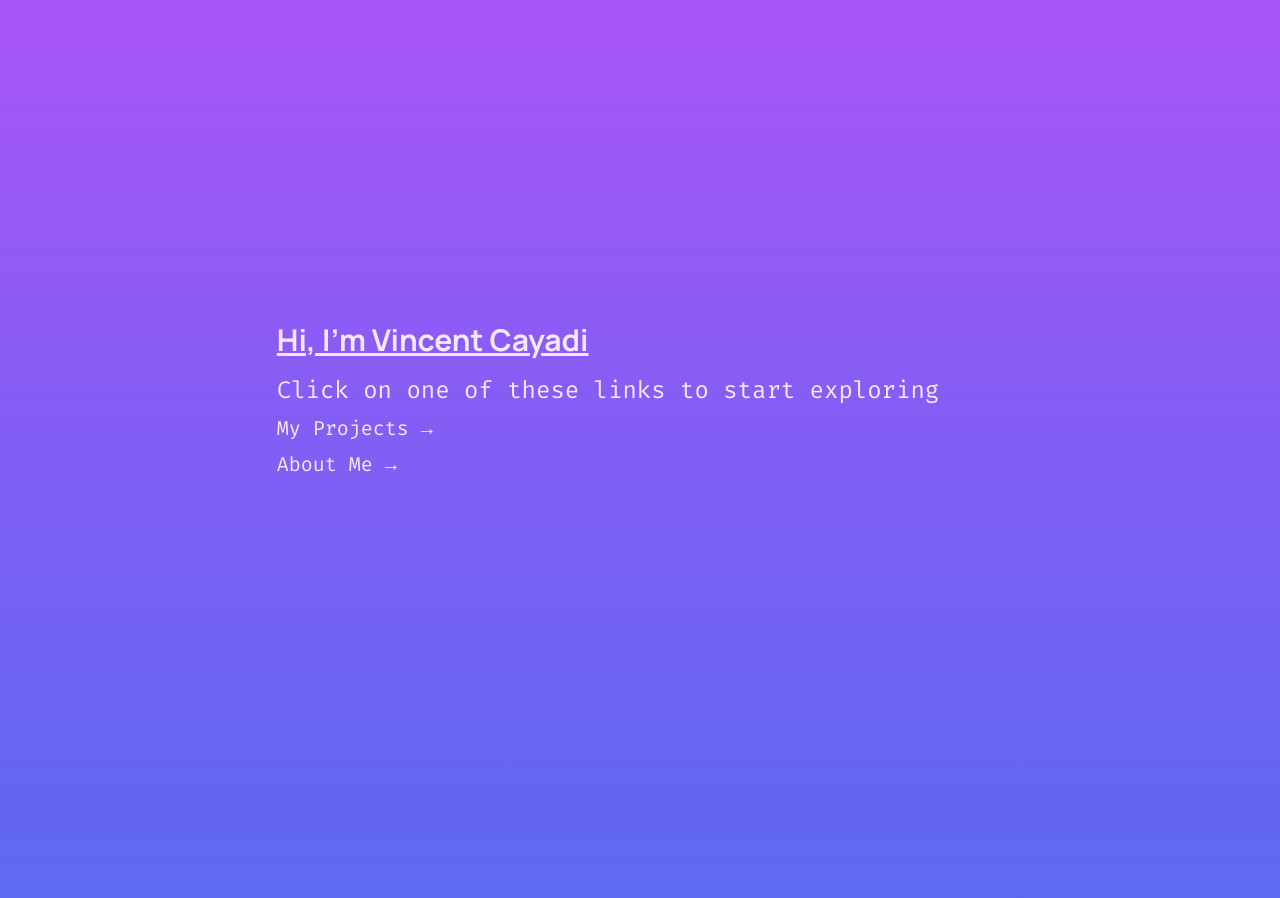
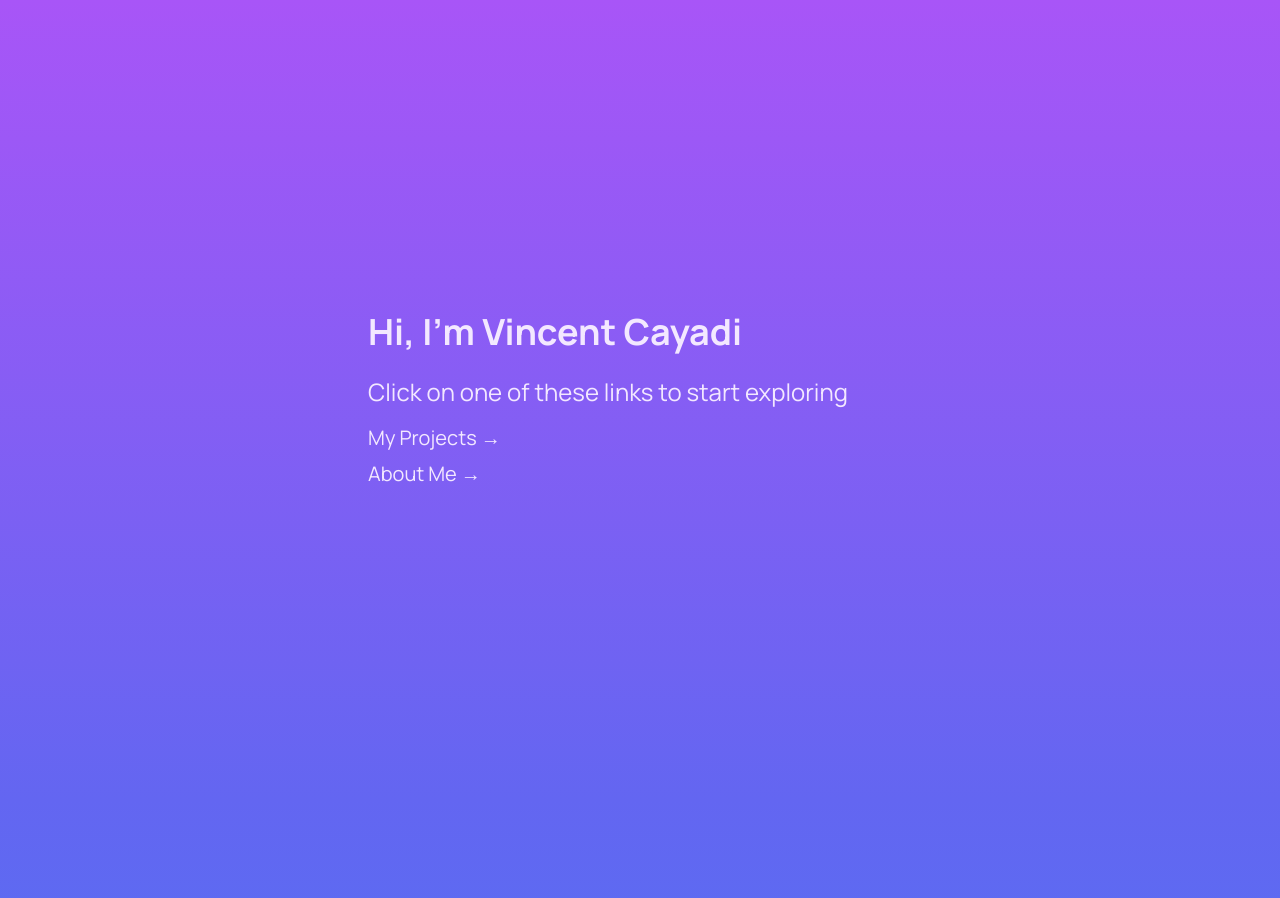
Before and after one commit to vincentcayadi/satoriarw, a Next.js app: page / in a window 1280 px wide. Shown: the top 898 px of the page. Built offline with nearby package versions, Linux system fonts and the light colour scheme.

Commit message:
Removed Underline

```diff
--- a/components/Layout.js
+++ b/components/Layout.js
@@ -13,7 +13,7 @@ const Layout = ({ children }) => {
           <link
             href="https://fonts.googleapis.com/css2?family=Manrope:wght@200;300;400;500;600;700;800&display=swap"
             rel="stylesheet"
-          />{" "}
+          />
           <link
             href="https://fonts.googleapis.com/css2?family=Fira+Code:wght@200;300;400;500;600;700;800&display=swap"
             rel="stylesheet"
--- a/pages/index.js
+++ b/pages/index.js
@@ -10,19 +10,19 @@ export default function Home() {
       <div className="grid w-full h-screen mx-auto place-items-center bg-gradient-to-b to-indigo-500 from-purple-500">
         <div className="w-3/4 mx-auto sm:w-max">
           <div className="inline-block sm:mr-16 ">
-            <h1 className="text-2xl font-bold text-purple-100 underline sm:text-3xl underline-offset-2">
+            <h1 className="text-3xl font-bold text-purple-100 sm:text-4xl">
               Hi, I&apos;m Vincent Cayadi
             </h1>
-            <div className="mt-4">
-              <p className="text-xl text-purple-100 sm:text-2xl font-firacode">
+            <div className="mt-6">
+              <p className="text-xl text-purple-100 sm:text-2xl">
                 Click on one of these links to start exploring
               </p>
-              <p className="mt-2 text-purple-100 duration-300 text-l sm:text-xl sm:hover:translate-x-2 font-firacode">
+              <p className="mt-4 text-purple-100 duration-300 text-l sm:text-xl sm:hover:translate-x-2 ">
                 <Link href="#projects">
                   <a>My Projects →</a>
                 </Link>
               </p>
-              <p className="mt-2 text-purple-100 duration-300 text-l sm:text-xl sm:hover:translate-x-2 font-firacode">
+              <p className="mt-2 text-purple-100 duration-300 text-l sm:text-xl sm:hover:translate-x-2 ">
                 <Link href="#about">
                   <a>About Me →</a>
                 </Link>
```
